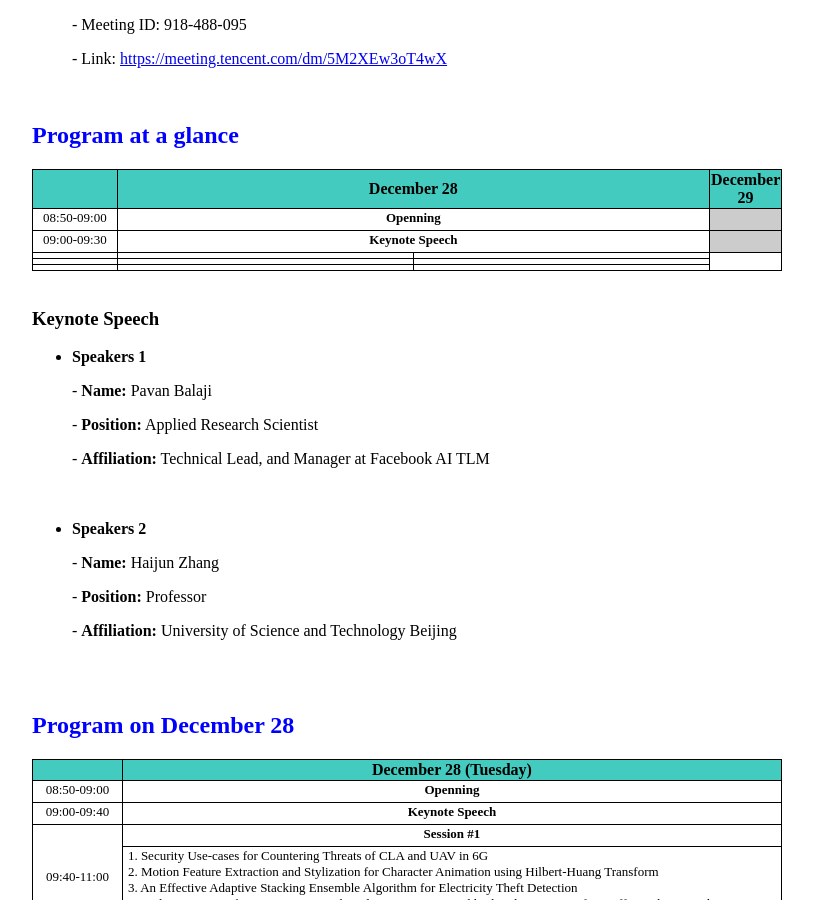
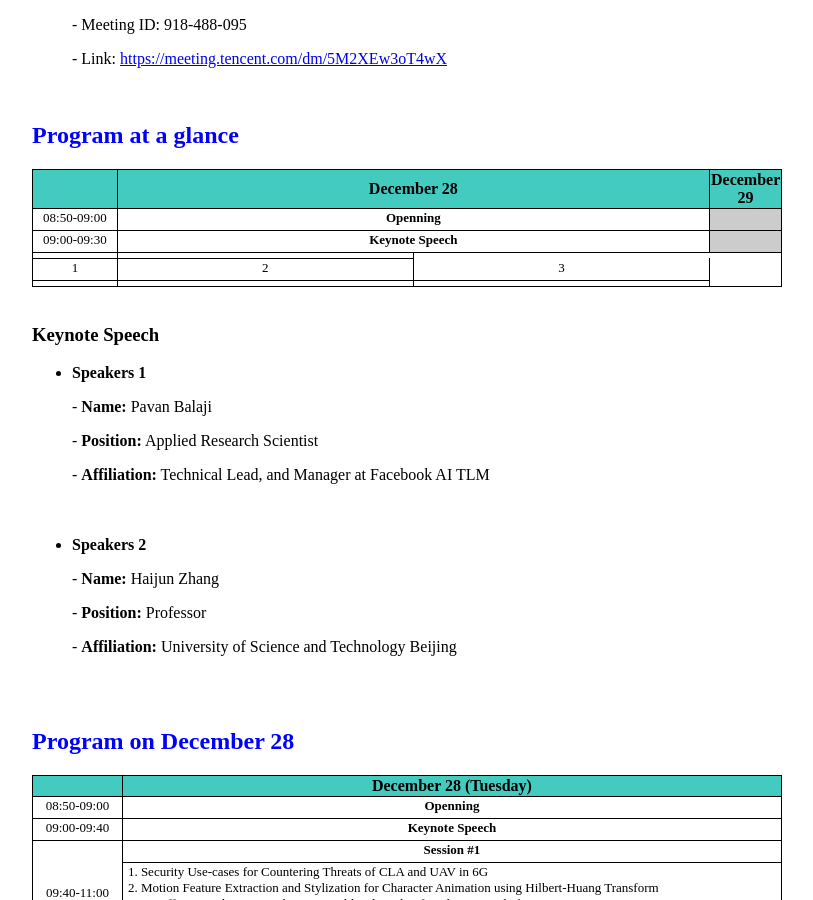
Before and after one commit to icea-conf/2021, a Jekyll site: the page built from program/index.html, in a window 1280 px wide and 900 px high, scrolled down 657 px. Shown: the whole window, without its empty margins (233-1046 px from the left). Built offline with Jekyll 4.4.1, drawn with Linux system fonts in a browser that asks for light colours.

Commit message:
Update index.html

```diff
--- a/program/index.html
+++ b/program/index.html
@@ -37,18 +37,17 @@ title: ACM ICEA 2021
 
                          <tr>
                               <td class="tcontent4" width="12%">09:00-09:30</td>
-                              <td class="tcontent4" width="44%" colspan="2"><b>Keynote Speech</b></td>
+                              <td class="tcontent4" width="44%" rawspan="2" colspan="2"><b>Keynote Speech</b></td>
                               <td class="tcontent4" width="44%" colspan="2"style="background-color:#CCCCCC"></td>
                          </tr>
                          <tr>
                               <td class="tcontent4" width="12%"></td>
                               <td class="tcontent4" width="44%"></td>
-                              <td class="tcontent4" width="44%"></td>
                          </tr>
                          <tr>
-                              <td class="tcontent4" width="12%"></td>
-                              <td class="tcontent4" width="44%"></td>
-                              <td class="tcontent4" width="44%"></td>
+                              <td class="tcontent4" width="12%">1</td>
+                              <td class="tcontent4" width="44%">2</td>
+                              <td class="tcontent4" width="44%">3</td>
                          </tr>
                          <tr>
                               <td class="tcontent4" width="12%"></td>
```
